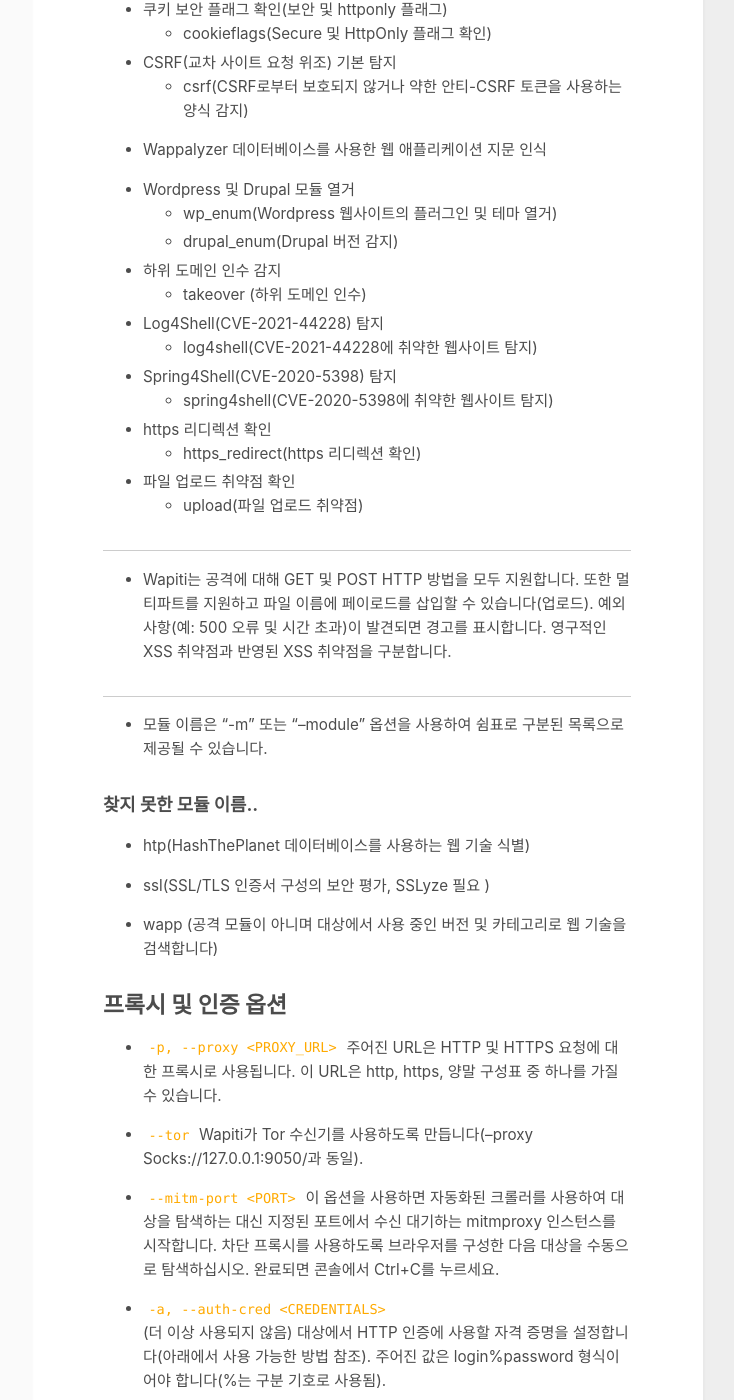
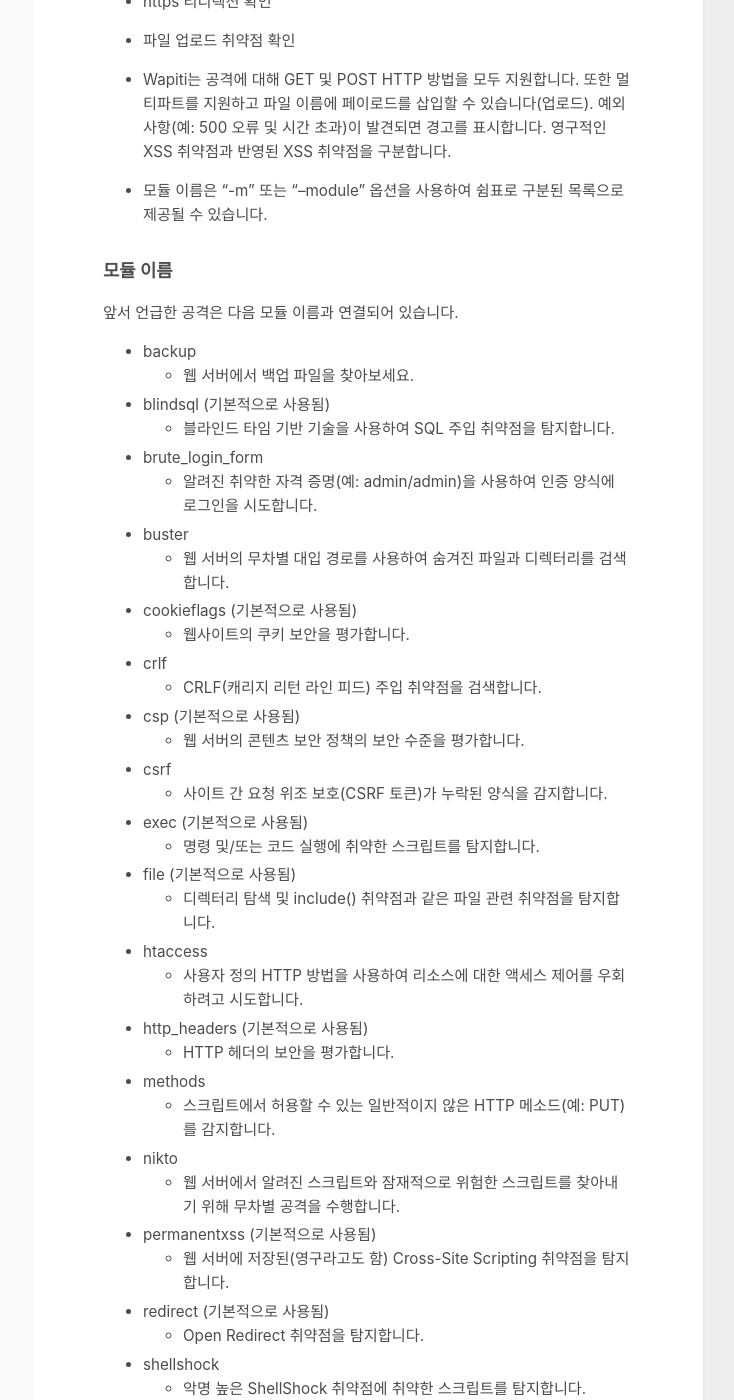
Before and after one commit to ghdudwkd4/ghdudwkd4.github.io, a Jekyll site: the page built from _posts/os/2024-01-15-Kali-Linux-wapiti.md, in a window 1280 px wide and 1400 px high, scrolled down 5559 px. Shown: the whole window, without its empty margins (417-1151 px from the left). Built offline with Jekyll 4.4.1, drawn with Linux system fonts in a browser that asks for light colours; some of the changed text lies outside the part shown.

Commit message:
os kaliLinux wapiti 수정

````diff
--- a/_posts/os/2024-01-15-Kali-Linux-wapiti.md
+++ b/_posts/os/2024-01-15-Kali-Linux-wapiti.md
@@ -14,6 +14,8 @@ data: 2024-01-15 14:31
 오늘은 칼리 리눅스에 설치 된 여러 모듈중<br >
 wapiti 를 이용해 취약점 검사 및 리포트 출력을 해보겠습니다.<br >
 
+<hr >
+
 ## 사용법
 
 우선 기본적인 명령 형식은 아래와 같습니다.
@@ -24,6 +26,7 @@ wapiti 를 이용해 취약점 검사 및 리포트 출력을 해보겠습니다
 wapiti 깃 홈페이지 [옵션 요약글](https://github.com/wapiti-scanner/wapiti/blob/master/doc/wapiti.ronn){:target="_blank"}
 을 확인 후 이용하시면 좋습니다..<br >
 
+<hr >
 
 ## 옵션 목록
 
@@ -43,9 +46,12 @@ usage: wapiti [-h] [-u URL] [--data data] [--scope {page,folder,domain,url,punk}
               [-o OUTPUT_PATH] [-dr] [--no-bugreport] [--update] [--version]
 ```
 
+<hr >
+
 ## 옵션 요약
 
-다음은 옵션 요약입니다. 각 옵션에 대한 자세한 내용은 다음 섹션에서 확인할 수 있습니다.
+다음은 옵션 요약입니다.<br>
+각 옵션에 대한 자세한 내용은 다음 섹션에서 확인할 수 있습니다.
 
 [대상](#target):
 
@@ -134,6 +140,8 @@ usage: wapiti [-h] [-u URL] [--data data] [--scope {page,folder,domain,url,punk}
   * `--update`
   * `-h`
 
+<hr >
+
 <h2 id="target">대상</h2>
 
   * `-u, --url <URL>`
@@ -150,6 +158,8 @@ usage: wapiti [-h] [-u URL] [--data data] [--scope {page,folder,domain,url,punk}
       - folder : 기본 URL 값으로 시작하는 모든 URL을 검사하고 공격합니다. 이 기본 URL에는 뒤에 슬래시(파일 이름 없음)가 있어야 합니다.
       - domain : 도메인 이름이 기본 URL의 이름과 일치하는 모든 URL을 검사하고 공격합니다.
       - punk : 도메인에 관계없이 발견된 모든 URL을 검사하고 공격합니다. 해당 범위를 사용하기 전에 두 번 생각하십시오.
+
+<hr >
 
 <h2 id="attack">공격 모듈</h2>
 
@@ -173,110 +183,139 @@ usage: wapiti [-h] [-u URL] [--data data] [--scope {page,folder,domain,url,punk}
     이 옵션의 기본값은 1입니다.
 
 
-### 지원되는 공격 / 모듈 이름
+### 지원되는 공격
 
   * SQL 주입(오류 기반, 부울 기반, 시간 기반) 및 XPath 주입
-    * sql(오류 기반 및 부울 기반 SQL 주입 감지)
-    * timesql(시간 기반 방법으로 탐지된 SQL 주입 취약점)
-
-  * 코드 실행 또는 명령 주입
-    * exec
 
   * XSS(교차 사이트 스크립팅)가 반영되고 영구적입니다.
-    * xss(XSS 주입 모듈)
-    * Permanentxss(이전에 오염된 페이로드를 찾기 위해 xss 모듈 실행 후 전체 대상을 다시 검색)
 
   * 파일 공개 감지(로컬 및 원격 포함, 요구, fopen, readfile...)
-    * file(경로 탐색, 파일 포함 등)
-
-  * 명령 실행 감지(eval(), system(), passtru()...)
-    * ???
 
   * XXE(Xml eXternal Entity) 삽입
-    * xxe(XML 외부 엔터티 공격)
 
   * CRLF 주입
-    * crlf(HTTP 헤더에 CR-LF 삽입)
 
   * 서버에서 잠재적으로 위험한 파일 검색
-    * nikto(URL 존재 여부를 테스트하고 응답을 확인하여 알려진 취약점을 찾습니다)
 
   * 약한 htaccess 구성 우회
-    * htaccess
 
   * 서버에서 스크립트 복사본(백업) 검색
-    * backup (웹 서버의 스크립트 및 아카이브 사본 검색)
 
   * 쉘쇼크
-    * shellshock(Shellshock 공격 테스트, Wikipedia 참조 )
 
   * 폴더 및 파일 열거(DirBuster 유사)
-    * Buster (DirBuster 같은 모듈)
 
   * 서버 측 요청 위조(외부 Wapiti 웹사이트 사용을 통해)
-    * ssrf(서버측 요청 위조)
 
   * 오픈 리디렉션
-    * redirect (오픈 리디렉션)
 
   * 일반적이지 않은 HTTP 메소드(예: PUT) 감지
-    * methods(PUT과 같이 일반적이지 않은 사용 가능한 HTTP 메소드를 찾으십시오.)
 
   * 기본 CSP 평가자
-    * csp (CSP 부족 또는 약한 CSP 구성 감지)
 
   * 무차별 로그인 양식(사전 목록 사용)
-    * brute_login_form(사전 목록을 사용한 무차별 로그인 양식)
 
   * HTTP 보안 헤더 확인
-    * http_header(HTTP 보안 헤더 확인)
 
   * 쿠키 보안 플래그 확인(보안 및 httponly 플래그)
-    * cookieflags(Secure 및 HttpOnly 플래그 확인)
 
   * CSRF(교차 사이트 요청 위조) 기본 탐지
-    * csrf(CSRF로부터 보호되지 않거나 약한 안티-CSRF 토큰을 사용하는 양식 감지)
 
   * Wappalyzer 데이터베이스를 사용한 웹 애플리케이션 지문 인식
 
   * Wordpress 및 Drupal 모듈 열거
-    * wp_enum(Wordpress 웹사이트의 플러그인 및 테마 열거)
-    * drupal_enum(Drupal 버전 감지)
 
   * 하위 도메인 인수 감지
-    * takeover (하위 도메인 인수)
 
   * Log4Shell(CVE-2021-44228) 탐지
-    * log4shell(CVE-2021-44228에 취약한 웹사이트 탐지)
 
   * Spring4Shell(CVE-2020-5398) 탐지
-    * spring4shell(CVE-2020-5398에 취약한 웹사이트 탐지)
 
   * https 리디렉션 확인
-    * https_redirect(https 리디렉션 확인)
 
   * 파일 업로드 취약점 확인
-    * upload(파일 업로드 취약점)
 
-<hr >
 
   * Wapiti는 공격에 대해 GET 및 POST HTTP 방법을 모두 지원합니다.
     또한 멀티파트를 지원하고 파일 이름에 페이로드를 삽입할 수 있습니다(업로드).
     예외 사항(예: 500 오류 및 시간 초과)이 발견되면 경고를 표시합니다.
     영구적인 XSS 취약점과 반영된 XSS 취약점을 구분합니다.
 
-<hr >
 
   * 모듈 이름은 "-m" 또는 "--module" 옵션을 사용하여 쉼표로 구분된 목록으로 제공될 수 있습니다.
 
-### 찾지 못한 모듈 이름..
 
-  * htp(HashThePlanet 데이터베이스를 사용하는 웹 기술 식별)
+### 모듈 이름
 
-  * ssl(SSL/TLS 인증서 구성의 보안 평가, SSLyze 필요 )
+앞서 언급한 공격은 다음 모듈 이름과 연결되어 있습니다.
 
-  * wapp (공격 모듈이 아니며 대상에서 사용 중인 버전 및 카테고리로 웹 기술을 검색합니다)
+  * backup
+    * 웹 서버에서 백업 파일을 찾아보세요.
 
+  * blindsql (기본적으로 사용됨)
+    * 블라인드 타임 기반 기술을 사용하여 SQL 주입 취약점을 탐지합니다.
+
+  * brute_login_form
+    * 알려진 취약한 자격 증명(예: admin/admin)을 사용하여 인증 양식에 로그인을 시도합니다.
+
+  * buster
+    * 웹 서버의 무차별 대입 경로를 사용하여 숨겨진 파일과 디렉터리를 검색합니다.
+
+  * cookieflags (기본적으로 사용됨)
+    * 웹사이트의 쿠키 보안을 평가합니다.
+
+  * crlf
+    * CRLF(캐리지 리턴 라인 피드) 주입 취약점을 검색합니다.
+
+  * csp (기본적으로 사용됨)
+    * 웹 서버의 콘텐츠 보안 정책의 보안 수준을 평가합니다.
+
+  * csrf
+    * 사이트 간 요청 위조 보호(CSRF 토큰)가 누락된 양식을 감지합니다.
+
+  * exec (기본적으로 사용됨)
+    * 명령 및/또는 코드 실행에 취약한 스크립트를 탐지합니다.
+
+  * file (기본적으로 사용됨)
+    * 디렉터리 탐색 및 include() 취약점과 같은 파일 관련 취약점을 탐지합니다.
+
+  * htaccess
+    * 사용자 정의 HTTP 방법을 사용하여 리소스에 대한 액세스 제어를 우회하려고 시도합니다.
+
+  * http_headers (기본적으로 사용됨)
+    * HTTP 헤더의 보안을 평가합니다.
+
+  * methods
+    * 스크립트에서 허용할 수 있는 일반적이지 않은 HTTP 메소드(예: PUT)를 감지합니다.
+
+  * nikto
+    * 웹 서버에서 알려진 스크립트와 잠재적으로 위험한 스크립트를 찾아내기 위해 무차별 공격을 수행합니다.
+
+  * permanentxss (기본적으로 사용됨)
+    * 웹 서버에 저장된(영구라고도 함) Cross-Site Scripting 취약점을 탐지합니다.
+
+  * redirect (기본적으로 사용됨)
+    * Open Redirect 취약점을 탐지합니다.
+
+  * shellshock
+    * 악명 높은 ShellShock 취약점에 취약한 스크립트를 탐지합니다.
+
+  * sql (기본적으로 사용됨)
+    * 오류를 트리거하여 SQL(LDAP 및 XPath도 포함) 주입 취약점을 탐지합니다(오류 기반 기술).
+
+  * ssrf (기본적으로 사용됨)
+    * 서버측 요청 위조 취약점을 탐지합니다.
+
+  * wapp
+    * Wappalyzer 데이터베이스를 사용하여 웹 서버에서 사용하는 웹 기술을 식별합니다.
+
+  * xss (기본적으로 사용됨)
+    * 웹 서버에 저장된(영구적인) Cross-Site Scripting 취약점을 탐지합니다.
+
+  * xxe
+    * XML 외부 엔터티 주입(XXE라고도 함)에 취약한 스크립트를 탐지합니다.
+
+<hr >
 
 <h2 id="proxy">프록시 및 인증 옵션</h2>
 
@@ -331,6 +370,8 @@ usage: wapiti [-h] [-u URL] [--data data] [--scope {page,folder,domain,url,punk}
   * `--drop-set-cookie`
     HTTP 응답에 제공된 쿠키를 무시합니다. 를 사용하여 로드된 쿠키는 `-c`유지됩니다.
 
+<hr >
+
 <h2 id="session">세션 옵션</h2>
 
 Wapiti 3.0.0부터 스캔된 URL, 발견된 취약점 및 공격 상태는 Wapiti 세션 파일로 사용되는 sqlite3 데이터베이스에 저장됩니다.
@@ -358,6 +399,7 @@ Wapiti 3.0.0부터 스캔된 URL, 발견된 취약점 및 공격 상태는 Wapit
   * `--store-config` <PATH>
     특정 모듈(`apps.json` 및 `nikto_db`) 파일을 저장하기 위한 대체 경로를 지정합니다.
 
+<hr >
 
 <h2 id="scan">스캔 및 공격 튜닝</h2>
 
@@ -423,6 +465,8 @@ Wapiti 3.0.0부터 스캔된 URL, 발견된 취약점 및 공격 상태는 Wapit
     Wapiti가 사용해야 하는 동시 작업 수를 설정합니다.
     Wapiti는 이를 위해 Python의 asyncio 프레임워크를 활용합니다.
 
+<hr >
+
 <h2 id="endPoint">엔드포인트 옵션</h2>
 
 일부 공격 모듈은 취약점을 확인하기 위해 HTTP 엔드포인트를 사용하고 있습니다.
@@ -446,6 +490,8 @@ Wapiti 3.0.0부터 스캔된 URL, 발견된 취약점 및 공격 상태는 Wapit
     이 옵션은 log4shell 공격 모듈에 사용할 DNS 엔드포인트를 지정합니다.
     기본값은 dns.wapiti3.ovh입니다.
 
+<hr >
+
 <h2 id="network">HTTP 및 네트워크 옵션</h2>
 
   * `-t, --timeout <SECONDS>`
@@ -462,6 +508,7 @@ Wapiti 3.0.0부터 스캔된 URL, 발견된 취약점 및 공격 상태는 Wapit
   * `--verify-ssl <VALUE>`
     Wapiti는 기본적으로 인증서 유효성 검사를 신경 쓰지 않습니다. 해당 옵션에 1을 값으로 전달하여 해당 동작을 변경할 수 있습니다.
 
+<hr >
 
 <h2 id="print">출력 옵션</h2>
 
@@ -477,6 +524,8 @@ Wapiti는 상태를 표준 출력으로 인쇄합니다. 다음 두 가지 옵
     콘솔에서 정보를 얻는 것 외에도 출력을 로컬 파일에 기록할 수도 있습니다.
     디버그 정보도 해당 파일에 저장되므로 이 옵션은 주로 Wapiti를 디버깅하는 데 사용해야 합니다.
 
+<hr >
+
 <h2 id="report">보고서 옵션</h2>
 
 Wapiti는 공격 프로세스가 끝나면 보고서를 생성합니다. 다양한 형식의 보고서를 사용할 수 있습니다.
@@ -490,6 +539,8 @@ Wapiti는 공격 프로세스가 끝나면 보고서를 생성합니다. 다양
 
   * `-dr, --detailed-report`
     HTTP 응답(헤더 및 본문)이 보고서에 표시됩니다.
+
+<hr >
 
 <h2 id="etc">다른 옵션</h2>
 
@@ -507,6 +558,7 @@ Wapiti는 공격 프로세스가 끝나면 보고서를 생성합니다. 다양
   * `-h, --help`
     자세한 옵션 설명을 표시합니다. 자세한 내용은 이 맨페이지에서 확인할 수 있습니다.
 
+<hr >
 
 ## 모듈 사용 예
 
@@ -519,12 +571,15 @@ sql,xss 모듈 공격
 공격 없이 리포트만 작성
 `wapiti -u http://sites/ -m ""`
 
+<hr >
 
 ## 특허
 
 Wapiti는 GNU General Public License(GPL) 버전 2의 적용을 받습니다.<br >
 자세한 내용은 wapiti Git [LICENSE](https://github.com/wapiti-scanner/wapiti/blob/master/LICENSE) 파일을 읽어보세요.
 
+<hr >
+
 ## COPYRIGHT
 
 저작권 (c) 2006-2023 Nicolas Surribas.
````
